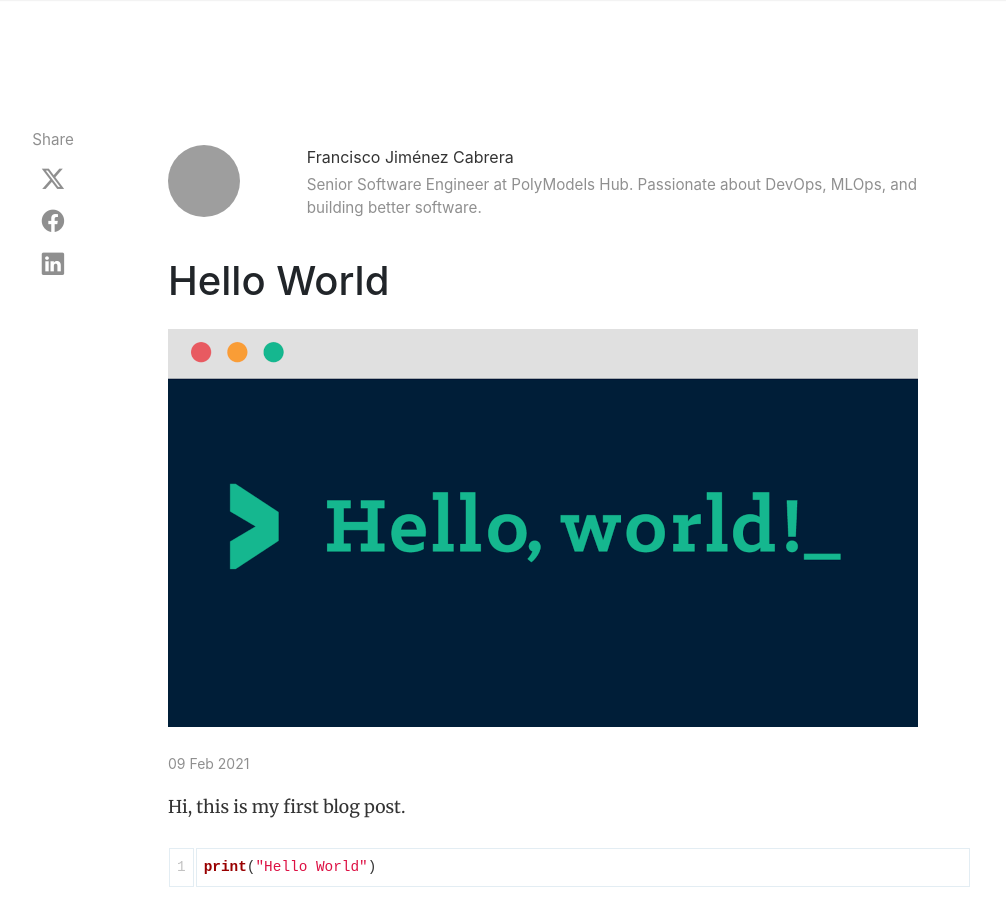
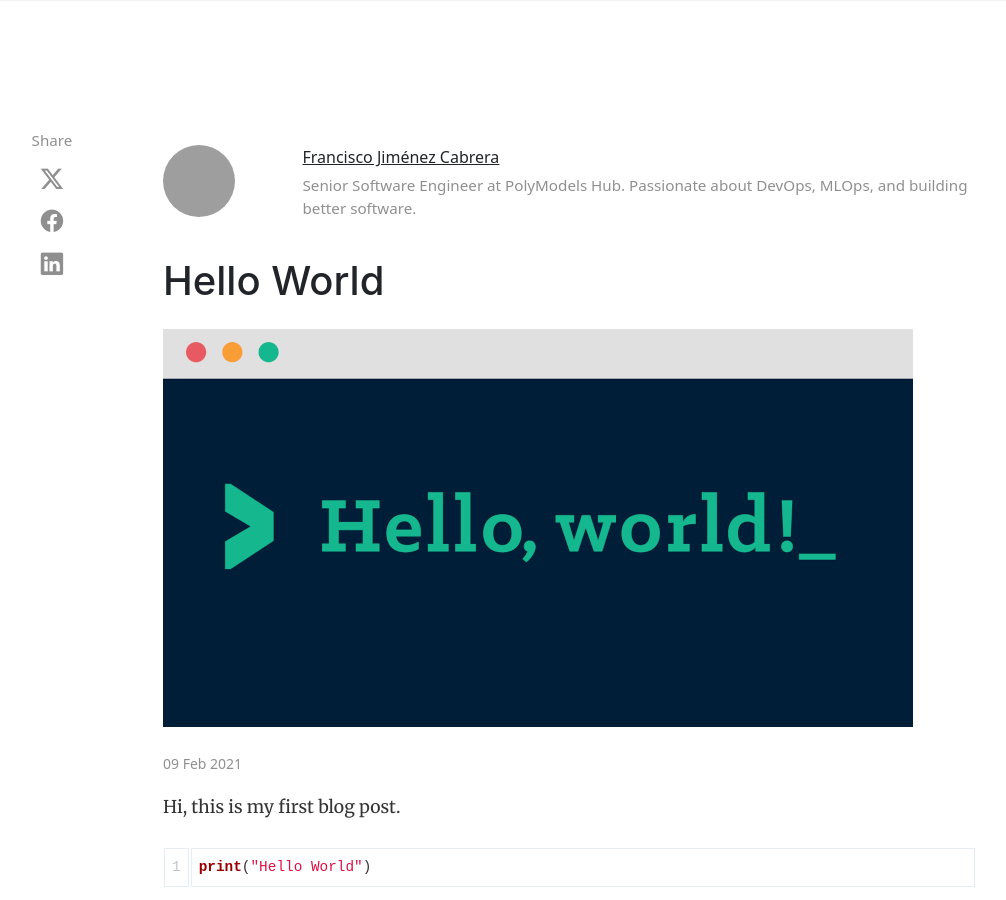
Before and after one commit to jkfran/jkfran.com, a Jekyll site: the page built from _posts/2021-02-09-hello-world.md, in a window 1280 px wide and 900 px high. Shown: the whole window, without its empty margins (117-1123 px from the left). Built offline with Jekyll 4.4.1, drawn with Linux system fonts in a browser that asks for light colours; grey boxes are pictures that could not be loaded.

Commit message:
Upgrade from Bootstrap 4.6.2 to 5.3.8
- Update CDN link to Bootstrap 5.3.8 with SRI hash
- Remove shrink-to-fit=no from viewport meta (no longer needed)
- Remove navbar-light class (deprecated in BS5)
- Rename spacing utilities: ml->ms, mr->me, pl->ps, pr->pe
- Rename text alignment: text-*-left->text-*-start, text-*-right->text-*-end
- Rename font-weight-bold to fw-bold
- Rename badge-danger to text-bg-danger
- Remove card-group from individual postbox wrappers
- Update search modal close button to use btn-close class
- Remove deprecated role="dialog" and role="document" attributes

```diff
--- a/404.html
+++ b/404.html
@@ -6,7 +6,7 @@
 
 <div class="text-center">
   <h1 class="display-1 mt-5 mb-4">
-    <span class="badge badge-danger">404</span>
+    <span class="badge text-bg-danger">404</span>
   </h1>
   <p class="mb-4">
     This page doesn't exist. Try searching above or check out the latest posts below.
--- a/_includes/postbox.html
+++ b/_includes/postbox.html
@@ -1,4 +1,4 @@
-<div class="col-lg-4 col-md-6 mb-30px card-group">
+<div class="col-lg-4 col-md-6 mb-30px">
   <div class="card h-100">
     <div class="maxthumb">
       <a href="{{ site.baseurl }}{{ post.url }}">
--- a/_layouts/default.html
+++ b/_layouts/default.html
@@ -2,7 +2,7 @@
 <html lang="en">
 <head>
 <meta charset="utf-8">
-<meta name="viewport" content="width=device-width, initial-scale=1, shrink-to-fit=no">
+<meta name="viewport" content="width=device-width, initial-scale=1">
 
 <link rel="icon" href="{{ site.baseurl }}/assets/images/logo.png">
 
@@ -10,7 +10,7 @@
 
 {% seo %}
 
-<link rel="stylesheet" href="https://cdn.jsdelivr.net/npm/bootstrap@4.6.2/dist/css/bootstrap.min.css" integrity="sha384-xOolHFLEh07PJGoPkLv1IbcEPTNtaed2xpHsD9ESMhqIYd0nLMwNLD69Npy4HI+N" crossorigin="anonymous">
+<link rel="stylesheet" href="https://cdn.jsdelivr.net/npm/bootstrap@5.3.8/dist/css/bootstrap.min.css" integrity="sha384-sRIl4kxILFvY47J16cr9ZwB07vP4J8+LH7qKQnuqkuIAvNWLzeN8tE5YBujZqJLB" crossorigin="anonymous">
 <link rel="stylesheet" href="https://cdn.jsdelivr.net/npm/bootstrap-icons@1.13.1/font/bootstrap-icons.min.css" integrity="sha384-CK2SzKma4jA5H/MXDUU7i1TqZlCFaD4T01vtyDFvPlD97JQyS+IsSh1nI2EFbpyk" crossorigin="anonymous">
 <link href="{{ site.baseurl }}/assets/css/main.css" rel="stylesheet">
 <link href="https://fonts.googleapis.com/css2?family=Righteous&family=Merriweather:ital,wght@0,300;0,400;0,700;1,300;1,400;1,700&display=swap" rel="stylesheet">
@@ -23,9 +23,9 @@
 
 <!-- Begin Menu Navigation
 ================================================== -->
-<nav class="navbar navbar-expand-lg navbar-light bg-white fixed-top mediumnavigation">
+<nav class="navbar navbar-expand-lg bg-white fixed-top mediumnavigation">
 
-    <div class="container pr-0">
+    <div class="container pe-0">
 
     <!-- Begin Logo -->
     <a class="navbar-brand" href="{{ site.baseurl }}/">
@@ -41,7 +41,7 @@
 
         <!-- Begin Menu -->
 
-            <ul class="navbar-nav ml-auto">
+            <ul class="navbar-nav ms-auto">
                 <li class="nav-item{% if page.url == "/" %} active{% endif %}">
                 <a class="nav-link" href="/">Blog</a>
                 </li>
@@ -84,10 +84,10 @@
 <footer class="footer">
     <div class="container">
         <div class="row">
-            <div class="col-md-6 col-sm-6 text-center text-lg-left">
+            <div class="col-md-6 col-sm-6 text-center text-lg-start">
                 Copyright © {{ site.time | date: "%Y" }} {{ site.title }}
             </div>
-            <div class="col-md-6 col-sm-6 text-center text-lg-right">
+            <div class="col-md-6 col-sm-6 text-center text-lg-end">
 		Follow me on <a target="_blank" rel="noopener noreferrer" href="https://x.com/jkfran_"><i class="bi bi-twitter-x"></i></a> or <a target="_blank" rel="noopener noreferrer" href="https://www.linkedin.com/in/francisco-jim%C3%A9nez-cabrera/"><i class="bi bi-linkedin"></i> LinkedIn</a>
             </div>
         </div>
--- a/_layouts/post.html
+++ b/_layouts/post.html
@@ -8,7 +8,7 @@
     <div class="row">
 
         <!-- Post Share -->
-        <div class="col-md-2 pl-0">
+        <div class="col-md-2 ps-0">
             {% include share.html %}
         </div>
 
@@ -21,14 +21,14 @@
                 <!-- Author Box -->
                 {% if page.author %}
                 <div class="row post-top-meta">
-                    <div class="col-12 col-md-3 col-lg-2 text-center text-md-left mb-4 mb-md-0">
+                    <div class="col-12 col-md-3 col-lg-2 text-center text-md-start mb-4 mb-md-0">
                         {% if author.avatar %}
                         <img class="author-thumb" src="{{site.baseurl}}/{{ author.avatar }}" alt="{{ author.display_name }}">
                         {% else %}
                         <img class="author-thumb" src="https://www.gravatar.com/avatar/{{ author.gravatar }}?s=250&d=mm&r=x" alt="{{ author.display_name }}">
                         {% endif %}
                     </div>
-                    <div class="col-12 col-md-9 col-lg-10 text-center text-md-left">
+                    <div class="col-12 col-md-9 col-lg-10 text-center text-md-start">
                         <a class="link-dark" href="{{ author.web }}">{{ author.display_name }}</a>
                         <span class="author-description">{{ author.description }}</span>
                     </div>
@@ -84,12 +84,12 @@
             </section>
 
             <!-- Prev/Next -->
-            <div class="row d-flex justify-content-between font-weight-bold">
+            <div class="row d-flex justify-content-between fw-bold">
             {% if page.previous.url %}
             <a class="prev d-block col-md-6" href="{{page.previous.url}}"> &laquo; {{page.previous.title}}</a>
             {% endif %}
             {% if page.next.url %}
-            <a class="next d-block col-md-6 text-lg-right" href="{{page.next.url}}">{{page.next.title}} &raquo; </a>
+            <a class="next d-block col-md-6 text-lg-end" href="{{page.next.url}}">{{page.next.title}} &raquo; </a>
             {% endif %}
             </div>
             <!-- End Categories -->
--- a/assets/js/lunrsearchengine.js
+++ b/assets/js/lunrsearchengine.js
@@ -36,7 +36,7 @@
     resultsEl.style.display = 'block';
     document.body.classList.add('modal-open');
 
-    resultsEl.innerHTML = '<div id="resultsmodal" class="modal fade show d-block" tabindex="-1" role="dialog" aria-labelledby="resultsmodal"> <div class="modal-dialog shadow-lg" role="document"> <div class="modal-content"> <div class="modal-header" id="modtit"> <button type="button" id="btnx" aria-label="Close"> &times; </button> </div> <div class="modal-body"> <ul class="mb-0"> </ul> </div> <div class="modal-footer"><button id="btnx" type="button" class="btn btn-danger btn-sm">Close</button></div></div> </div></div>';
+    resultsEl.innerHTML = '<div id="resultsmodal" class="modal fade show d-block" tabindex="-1" aria-labelledby="resultsmodal"> <div class="modal-dialog shadow-lg"> <div class="modal-content"> <div class="modal-header" id="modtit"> <button type="button" class="btn-close" id="btnx" aria-label="Close"></button> </div> <div class="modal-body"> <ul class="mb-0"> </ul> </div> <div class="modal-footer"><button id="btnx" type="button" class="btn btn-danger btn-sm">Close</button></div></div> </div></div>';
 
     if (term) {
         document.getElementById('modtit').innerHTML = "<h5 class='modal-title'>Search results for '" + term + "'</h5>" + document.getElementById('modtit').innerHTML;
```
Also changed, not shown: _includes/pagination.html (+5 -5 lines), _pages/about.md (+2 -2 lines).
